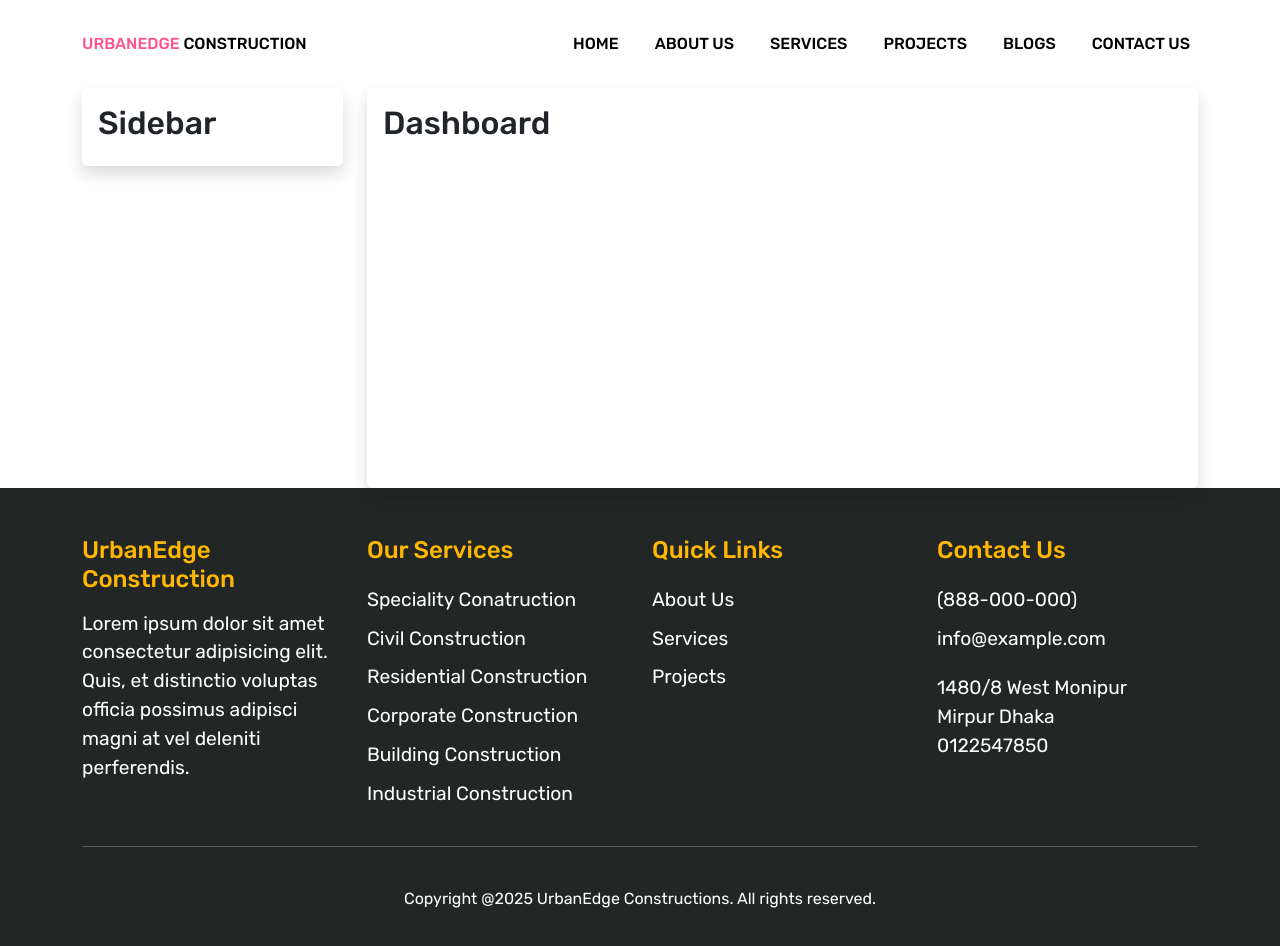
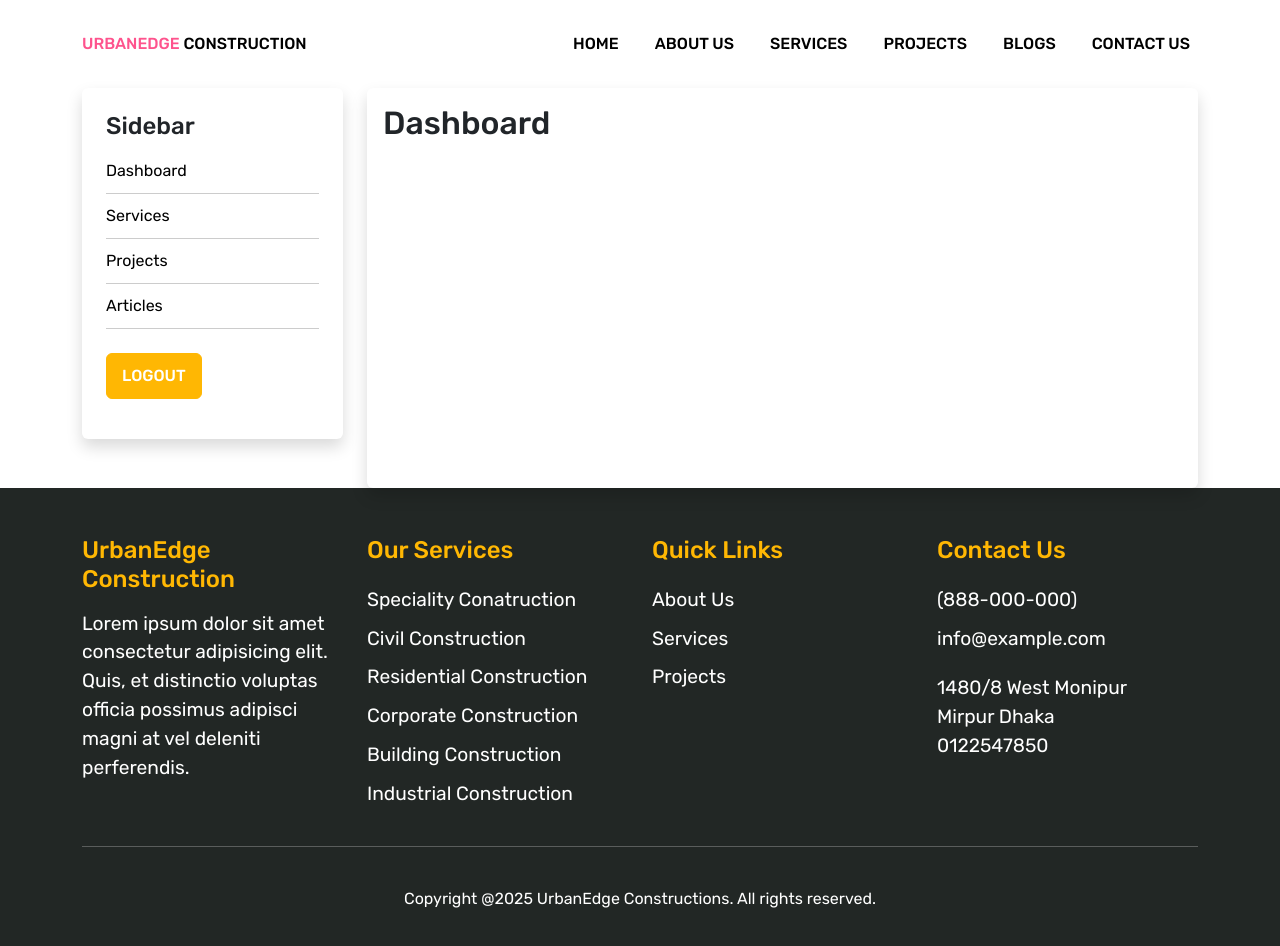
Before and after one commit to Basharkhan/react-construction, a React (Vite) app: page /admin/dashboard in a window 1280 px wide. Shown: the top 946 px of the page. Built offline with nearby package versions, Linux system fonts and the light colour scheme; sample sign-in values are in the browser's storage.

Commit message:
adding service

```diff
--- a/src/App.jsx
+++ b/src/App.jsx
@@ -10,6 +10,7 @@ import ContactUs from "./components/frontend/ContactUs";
 import Login from "./components/backend/Login";
 import { ToastContainer, toast } from "react-toastify";
 import Dashboard from "./components/backend/Dashboard";
+import RequiredAuth from "./components/frontend/RequiredAuth";
 
 function App() {
   return (
@@ -23,7 +24,15 @@ function App() {
           <Route path="/blogs" element={<Blogs />} />
           <Route path="/contact" element={<ContactUs />} />
           <Route path="/admin/login" element={<Login />} />
-          <Route path="/admin/dashboard" element={<Dashboard />} />
+
+          <Route
+            path="/admin/dashboard"
+            element={
+              <RequiredAuth>
+                <Dashboard />
+              </RequiredAuth>
+            }
+          />
         </Routes>
       </BrowserRouter>
       <ToastContainer />
--- a/src/assets/css/style.scss
+++ b/src/assets/css/style.scss
@@ -331,3 +331,15 @@ footer {
     min-height: 400px;
   }
 }
+
+.sidebar {
+  ul {
+    li {
+      a {
+        display: block;
+        padding: 10px 0;
+        border-bottom: 1px solid rgba(0, 0, 0, 0.2);
+      }
+    }
+  }
+}
--- a/src/components/backend/Dashboard.jsx
+++ b/src/components/backend/Dashboard.jsx
@@ -1,6 +1,7 @@
 import React from "react";
 import Header from "../common/Header";
 import Footer from "../common/Footer";
+import Sidebar from "../frontend/Sidebar";
 
 const Dashboard = () => {
   return (
@@ -11,11 +12,7 @@ const Dashboard = () => {
           <div className="container">
             <div className="row">
               <div className="col-md-3">
-                <div className="card shadow border-0">
-                  <div className="card-body">
-                    <h3>Sidebar</h3>
-                  </div>
-                </div>
+                <Sidebar />
               </div>
               <div className="col-md-9 dashboard">
                 <div className="card shadow border-0">
--- a/src/components/backend/Login.jsx
+++ b/src/components/backend/Login.jsx
@@ -1,11 +1,13 @@
-import React from "react";
+import React, { useContext } from "react";
 import Header from "../common/Header";
 import Footer from "../common/Footer";
 import { useForm } from "react-hook-form";
 import { toast } from "react-toastify";
 import { useNavigate } from "react-router-dom";
+import { AuthContext } from "./context/Auth";
 
 const Login = () => {
+  const { login } = useContext(AuthContext);
   const navigate = useNavigate();
 
   const {
@@ -34,6 +36,7 @@ const Login = () => {
         token: result.token,
       };
       localStorage.setItem("userInfo", JSON.stringify(userInfo));
+      login(userInfo);
 
       navigate("/admin/dashboard");
     }
--- /dev/null
+++ b/src/components/backend/context/Auth.jsx
@@ -0,0 +1,22 @@
+import { createContext, useState } from "react";
+export const AuthContext = createContext(null);
+
+export const AuthProvider = ({ children }) => {
+  const userInfo = localStorage.getItem("userInfo");
+  const [user, setUser] = useState(userInfo);
+
+  const login = (user) => {
+    setUser(user);
+  };
+
+  const logout = () => {
+    localStorage.removeItem("userInfo");
+    setUser(null);
+  };
+
+  return (
+    <AuthContext.Provider value={{ user, login, logout }}>
+      {children}
+    </AuthContext.Provider>
+  );
+};
--- a/src/components/frontend/ContactUs.jsx
+++ b/src/components/frontend/ContactUs.jsx
@@ -12,7 +12,7 @@ const ContactUs = () => {
           subtitle=""
           title="Contact Us"
           text="We excel at transforming visions into reality
-              <br /> through outatanding craftmanship and knowledge"
+               through outatanding craftmanship and knowledge"
         />
 
         <section className="section-9 py-5">
--- /dev/null
+++ b/src/components/frontend/RequiredAuth.jsx
@@ -0,0 +1,14 @@
+import React, { useContext } from "react";
+import { AuthContext } from "../backend/context/Auth";
+import { Navigate } from "react-router-dom";
+
+const RequiredAuth = ({ children }) => {
+  const { user } = useContext(AuthContext);
+
+  if (!user) {
+    return <Navigate to="/admin/login" />;
+  }
+  return children;
+};
+
+export default RequiredAuth;
--- /dev/null
+++ b/src/components/frontend/Sidebar.jsx
@@ -0,0 +1,35 @@
+import React, { useContext } from "react";
+import { AuthContext } from "../backend/context/Auth";
+
+const Sidebar = () => {
+  const { logout } = useContext(AuthContext);
+
+  return (
+    <div className="card shadow border-0">
+      <div className="card-body p-4 sidebar">
+        <h4>Sidebar</h4>
+        <ul>
+          <li>
+            <a href="#">Dashboard</a>
+          </li>
+          <li>
+            <a href="#">Services</a>
+          </li>
+          <li>
+            <a href="#">Projects</a>
+          </li>
+          <li>
+            <a href="#">Articles</a>
+          </li>
+          <li>
+            <button onClick={logout} className="btn blog-btn mt-4">
+              Logout
+            </button>
+          </li>
+        </ul>
+      </div>
+    </div>
+  );
+};
+
+export default Sidebar;
--- a/src/main.jsx
+++ b/src/main.jsx
@@ -1,9 +1,12 @@
 import { StrictMode } from "react";
 import { createRoot } from "react-dom/client";
 import App from "./App.jsx";
+import { AuthProvider } from "./components/backend/context/Auth.jsx";
 
 createRoot(document.getElementById("root")).render(
   <StrictMode>
-    <App />
+    <AuthProvider>
+      <App />
+    </AuthProvider>
   </StrictMode>
 );
```
